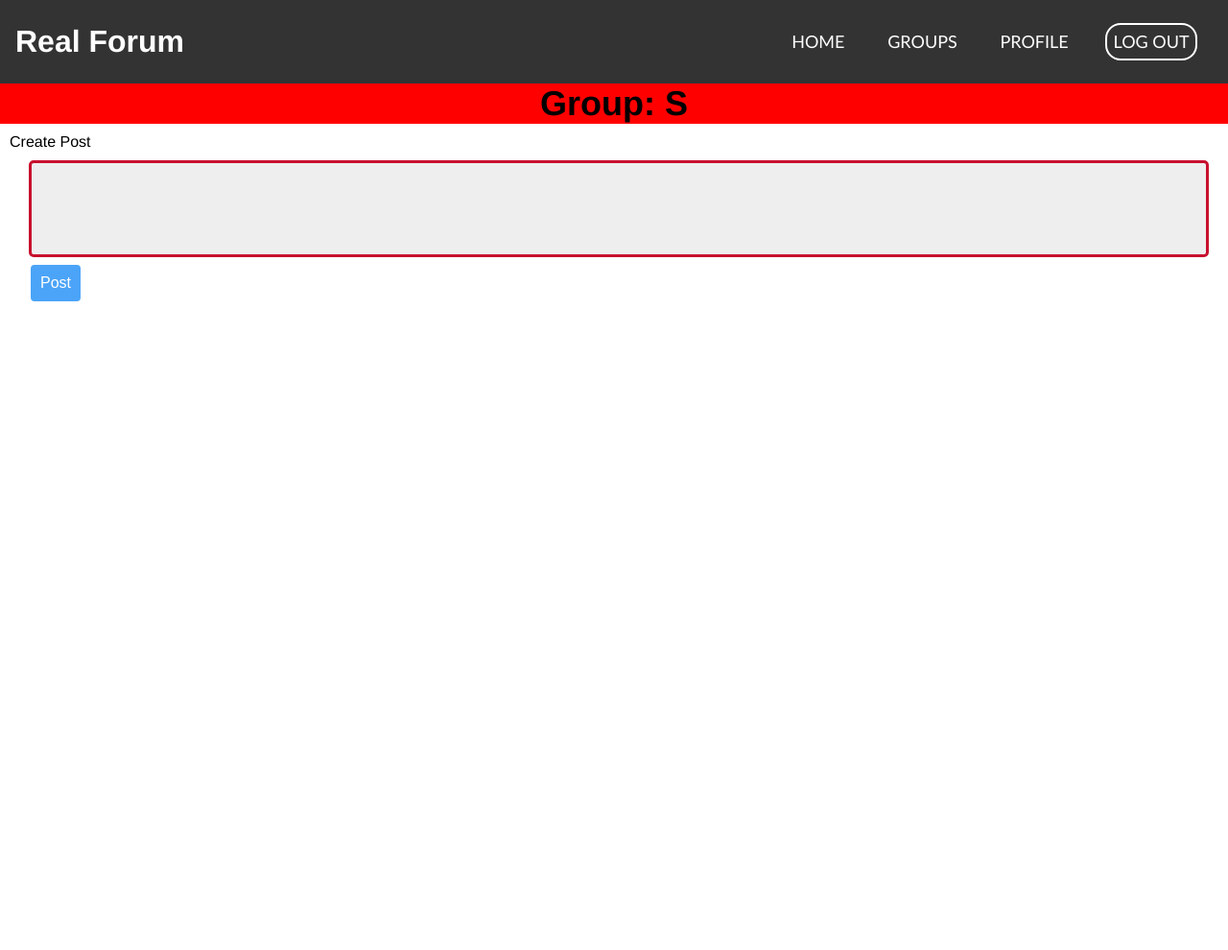
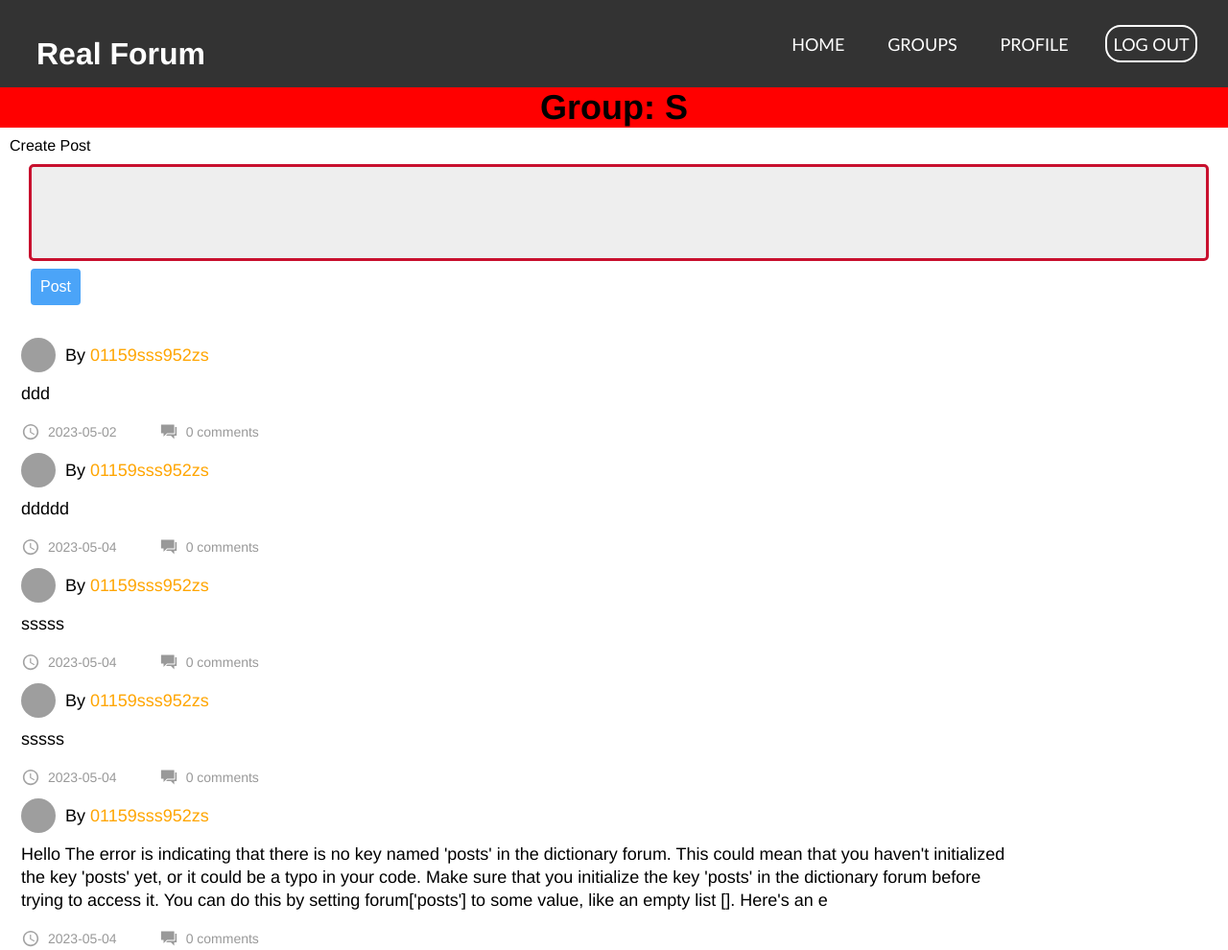
Before and after one commit to realsanjeev/Group-Chat, a Flask app: page /group/s in a window 1280 px wide. Shown: the whole page at 96% size. Before the commit the page ends 314 px from the top, so only its background shows below. Run offline with Flask 3, Linux system fonts and the light colour scheme; a user stored in the database is signed in; grey boxes are pictures that could not be loaded.

Commit message:
Adding post display element in forum

```diff
--- a/app.py
+++ b/app.py
@@ -246,7 +246,7 @@ def login():
                             SELECT * FROM user WHERE
                             username=? AND password=?""", (username, password)).fetchone()
 
-        print(f"Record: {record}")
+        print(f"[INFO] Record: {record}")
         if not record:
             return render_template("sorry.html", message="Either username or password mismatch")
         else:
@@ -315,7 +315,7 @@ def logout():
 
 @app.route("/home")
 def home():
-    print('='*100)
+    print("[INFO] Routing to /home of url")
     print(session)
     if not session:
         return redirect(url_for("login"))
@@ -327,6 +327,7 @@ def home():
 def profile_user():
     if not session:
         return redirect(url_for("login"))
+    print(f"[INFO] Issuue: construct /profile/<username>")
     profile = get_user_profile(session["user_id"])
     return render_template("profile.html", user=profile)
 
@@ -356,7 +357,7 @@ def group_ops():
 def group_discussion(group_name):
     if not session:
         return redirect(url_for("login"))
-    if check_group(group=group_name) == False:
+    if check_group(group=group_name) is False:
         return render_template("sorry.html",
                                 message=f"Group '{group_name}' not found.")
     community = get_current_connection(user_id=session["user_id"])
@@ -369,10 +370,14 @@ def group_discussion(group_name):
                                 message=f"You arenot member of Group '{group_name}'. \
                                 Please join group {group_name} to view this forum.")
 
-    forum = dict()
-    forum["group_name"] = group_name
+    forum = {
+        "group_name": group_name,
+        "posts": []
+    }
 
     posts = get_posts(user_id=session["user_id"], group=group_name)
+    if posts is not None:
+        forum["posts"] = posts
 
     if request.method == "POST":
         new_post = request.form.get("create-post")
@@ -402,10 +407,13 @@ def get_posts(user_id, group):
         group_id = db.execute(
             """SELECT id FROM user_group WHERE name = ?""", (group,)
         ).fetchone()
-        db.execute("""SELECT user.username, posts.content, posts.doc
-                        FROM user JOIN on posts
-                        WHERE user.id = posts.user_id and group_id = (?)
-                    """, (group_id))
+        posts = db.execute("""SELECT user.username, posts.content, posts.doc
+                FROM user JOIN posts ON user.id = posts.user_id
+                WHERE group_id = (?)""",
+                (group_id[0],)).fetchmany(5)
+        print(f"[INFO] getting all post for group....")
+        return posts
+
     except sqlite3.Error as err:
         print(f"[INFO] Error wile retriving posts: {err}")
         return None
--- a/static/css/main.css
+++ b/static/css/main.css
@@ -277,3 +277,84 @@ input[type="submit"] {
   border-radius: 0px;
   font-family: 'cairo', serif;
 }
+
+/* posts box */
+@import url('https://fonts.googleapis.com/css?family=Open+Sans:300,400,700');
+
+
+.card {
+  height: 500px;
+  width: 380px;
+  background-color: white;
+  position: relative;
+  z-index: 1;
+}
+
+
+h2 {
+  padding: 22px 22px 0;
+}
+
+p {
+  font-size: 18px;
+  padding: 0 22px;
+  line-height: 24px;
+}
+
+.intro {
+  width: 85%;
+}
+
+a:link,
+a:visited {
+  text-decoration: none;
+  color: #;
+}
+
+a:hover {
+  color: orange;
+  transition: .3s;
+}
+
+.author {
+ display: flex;
+ align-items: center;
+}
+
+.profile {
+  background-image: url(https://cdn.pixabay.com/photo/2015/10/05/22/37/blank-profile-picture-973460_960_720.png);
+  background-size: cover;
+  background-position: center;
+  height: 36px;
+  width: 36px;
+  border-radius: 50%;
+  margin: 10px 0 10px 22px;
+}
+
+.name {
+  padding-left: 10px;
+  cursor: pointer;
+  font-weight: 300;
+}
+
+.name a {
+  font-weight: 400;
+  color: orange;
+}
+
+.info {
+  display: flex;
+  color: #999;
+  font-size: 14px;
+  margin-top: 8px;
+  padding-left: 0;
+}
+
+.info a { cursor: pointer; }
+
+ion-icon {
+  height: 20px;
+  width: 20px;
+  display: flex;
+  padding: 10px 8px 0 22px;
+}
--- a/templates/discussion.html
+++ b/templates/discussion.html
@@ -24,4 +24,22 @@ Group Dashboard
         </form>
     </div>
 </div>
+
+{% for post in forum["posts"] %}
+<div class="bottom">
+    <div class="author">
+        <div class="profile"></div>
+        <p class="name">By <a>{{post[0]}}</a></p>
+    </div>
+    <p class="intro">{{post[1]}} </p>
+    <div class="info">
+        <ion-icon name="time"></ion-icon>
+        <p class="info">{{post[2]}}</p>
+        <ion-icon name="chatboxes"></ion-icon>
+        <p class="info"><a>0 comments</a></p>
+    </div>
+</div>
+<script src="https://unpkg.com/ionicons@4.5.5/dist/ionicons.js"></script>
+{% endfor %}
+
 {% endblock %}
```
Also changed, not shown: myDatabase.sqlite.
